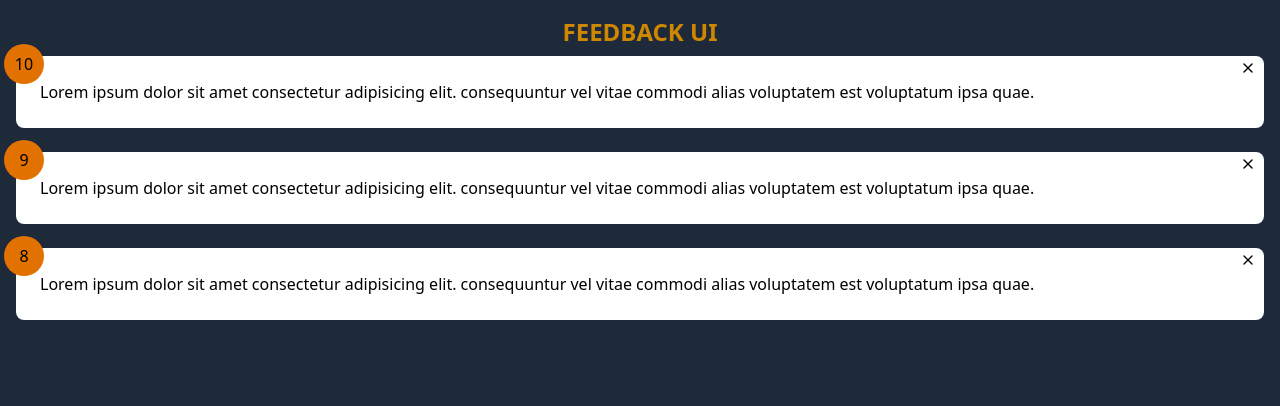
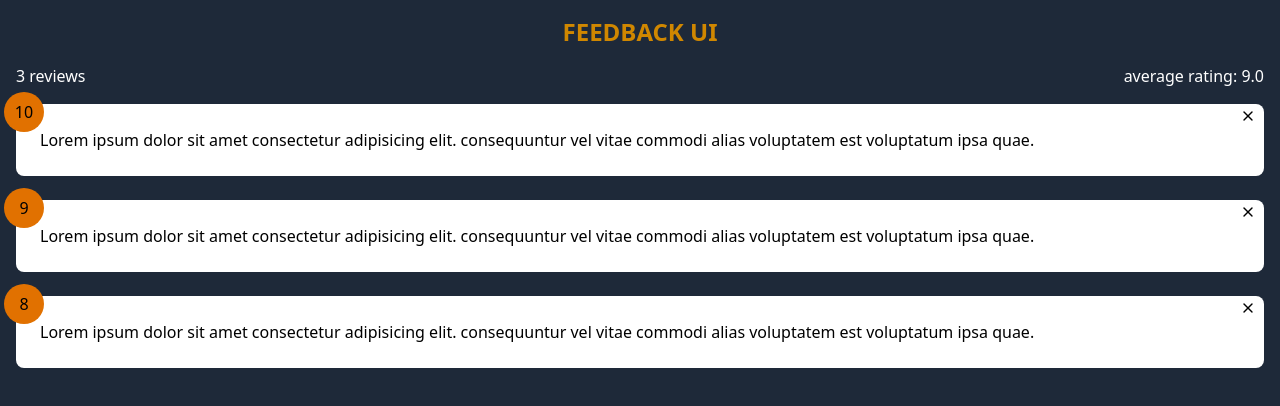
Before and after one commit to groggy7/feedback-ui, a React (Vite) app: page / in a window 1280 px wide. Shown: the top 406 px of the page. Built offline with nearby package versions, Linux system fonts and the light colour scheme.

Commit message:
Add delete functionality and feedback stats

```diff
--- a/src/App.tsx
+++ b/src/App.tsx
@@ -1,4 +1,5 @@
 import FeedbackList from "./components/FeedbackList"
+import FeedbackStats from "./components/FeedbackStats.tsx"
 import Header from "./components/Header"
 import FeedbackData from "./feedback.ts"
 import { Feedback } from "./types.ts"
@@ -7,10 +8,16 @@ import React from "react"
 function App() {
   const [feedbacks, setFeedbacks] = React.useState<Feedback[]>(FeedbackData)
 
+  function handleDelete(id: number) {
+    const filteredFeedbacks =  feedbacks.filter(feedback => feedback.id !== id)
+    setFeedbacks(filteredFeedbacks)
+  }
+
   return <div className="p-4 flex flex-col gap-2">
     <Header />
+    <FeedbackStats feedbacks={feedbacks} />
     <div className="flex flex-col gap-6">
-      <FeedbackList feedbacks={feedbacks} />
+      <FeedbackList feedbacks={feedbacks} handleDelete={handleDelete} />
     </div>
   </div>
 }
--- a/src/components/Card.tsx
+++ b/src/components/Card.tsx
@@ -3,12 +3,18 @@ import { X } from "lucide-react"
 type CardProps = {
     rating: number
     children: React.ReactNode
+    onClick: () => void
 }
 
-export default function Card({rating, children} : CardProps) {
+export default function Card({rating, children, onClick} : CardProps) {
     return <div className="bg-white px-6 py-6 rounded-lg relative">
         <div className="absolute bg-amber-600 w-10 h-10 flex justify-center items-center rounded-full -left-3 -top-3">{rating}</div>
-        <X className="absolute top-1 right-2 cursor-pointer hover:text-red-500" size={16}></X>
+        <button
+            className="absolute top-1 right-2 cursor-pointer hover:text-red-500"
+            onClick={onClick}
+        >
+            <X size={16}></X>
+        </button>
         <div>{children}</div>
     </div>
 }
--- a/src/components/FeedbackItem.tsx
+++ b/src/components/FeedbackItem.tsx
@@ -1,12 +1,15 @@
 import { Feedback } from "../types";
 import Card from "./Card";
 
-type FeedbackItemProps = Feedback
+type FeedbackItemProps = {
+    feedback: Feedback,
+    handleDelete: (id: number) => void
+}
 
-export default function FeedbackItem({rating, text} : FeedbackItemProps) {
+export default function FeedbackItem({feedback, handleDelete} : FeedbackItemProps) {
     return <div>
-        <Card rating={rating}>
-            {text}
+        <Card rating={feedback.rating} onClick={() => handleDelete(feedback.id)}>
+            {feedback.text}
         </Card>
     </div>
 }
--- a/src/components/FeedbackList.tsx
+++ b/src/components/FeedbackList.tsx
@@ -2,11 +2,16 @@ import FeedbackItem from "./FeedbackItem"
 import { Feedback } from "../types"
 
 type FeedbackListProps = {
-    feedbacks: Feedback[]
+    feedbacks: Feedback[],
+    handleDelete: (id: number) => void
 }
 
-export default function FeedbackList({feedbacks} : FeedbackListProps) {
+export default function FeedbackList({feedbacks, handleDelete} : FeedbackListProps) {
+    if(feedbacks.length === 0) {
+        return <div className="bg-white p-2 rounded-lg text-center">no feedback item</div>
+    }
+
     return feedbacks.map(feedback => (
-        <FeedbackItem rating={feedback.rating} text={feedback.text} />
+        <FeedbackItem key={feedback.id} feedback={feedback} handleDelete={handleDelete} />
     ))
 }
--- /dev/null
+++ b/src/components/FeedbackStats.tsx
@@ -0,0 +1,19 @@
+import { Feedback } from "../types"
+
+type FeedbackStatsProps = {
+    feedbacks: Feedback[]
+}
+
+export default function FeedbackStats({feedbacks}: FeedbackStatsProps) {
+    if(feedbacks.length === 0) {
+        return null
+    }
+
+    const sum = feedbacks.reduce((acc, curr) =>  acc + curr.rating, 0)
+    const average = (sum / feedbacks.length).toFixed(1)
+
+    return <div className="flex justify-between py-2 text-white">
+        <span>{feedbacks.length} reviews</span>
+        <span>average rating: {average}</span>
+    </div>
+}
--- a/src/types.ts
+++ b/src/types.ts
@@ -1,5 +1,5 @@
 export type Feedback = {
-    id?: number
+    id: number
     rating: number
     text: string
 }
```
